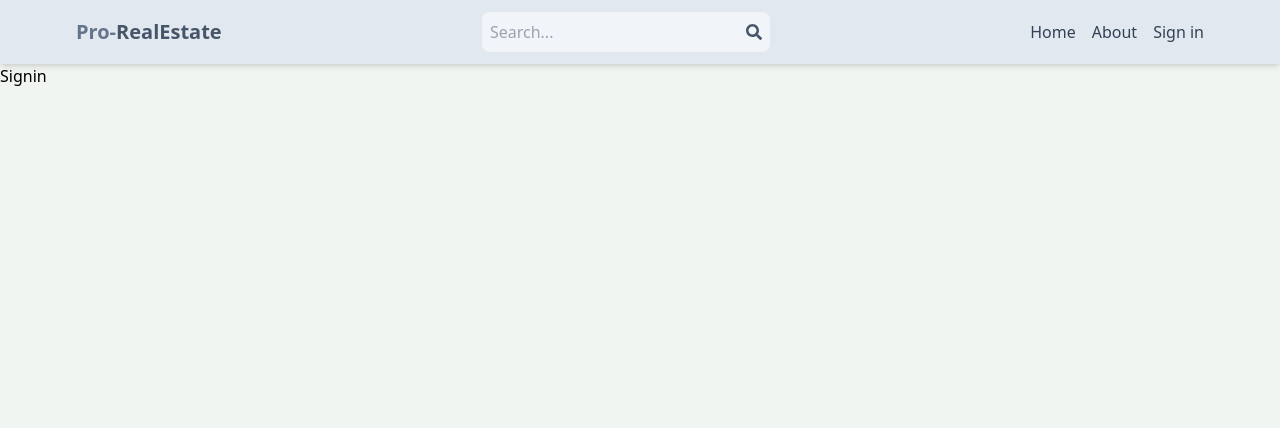
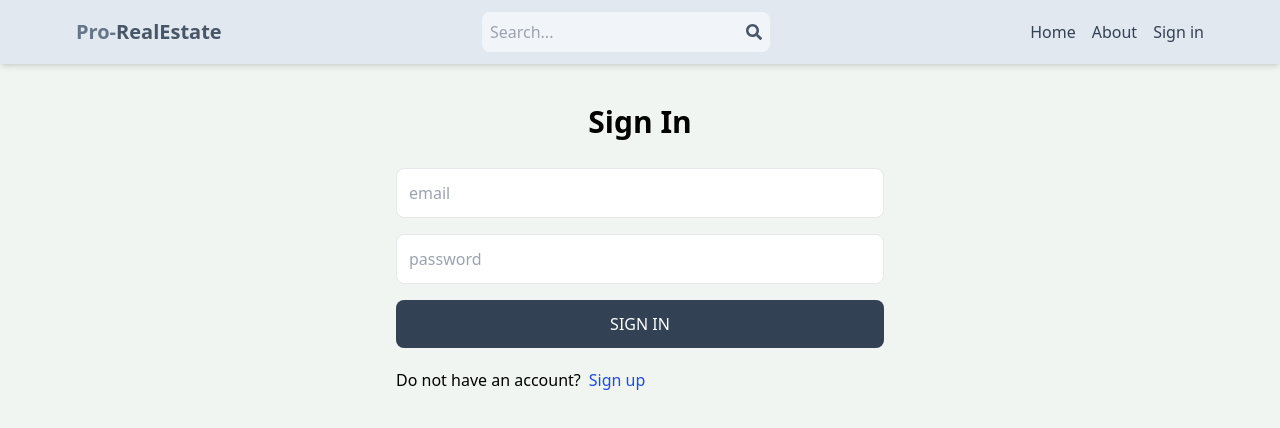
Before and after one commit to AungThuyeinHein/real-estate, a React (Vite) app in the folder client/: page /sign-in in a window 1280 px wide. Shown: the top 428 px of the page. Built offline with nearby package versions, Linux system fonts and the light colour scheme.

Commit message:
create signin ui and func

```diff
--- a/client/src/pages/SignIn.jsx
+++ b/client/src/pages/SignIn.jsx
@@ -1,5 +1,73 @@
-import React from "react";
+import { useState } from "react";
+import { Link, useNavigate } from "react-router-dom";
 
-export default function Signin() {
-  return <div>Signin</div>;
+export default function SignIn() {
+  const [formData, setFormData] = useState({});
+  const [error, setError] = useState(null);
+  const [loading, setLoading] = useState(false);
+  const navigate = useNavigate();
+  const handleChange = (e) => {
+    setFormData({
+      ...formData,
+      [e.target.id]: e.target.value,
+    });
+  };
+  const handleSubmit = async (e) => {
+    e.preventDefault();
+    try {
+      setLoading(true);
+      const res = await fetch("/api/auth/signin", {
+        method: "POST",
+        headers: { "Content-Type": "application/json" },
+        body: JSON.stringify(formData),
+      });
+      const data = await res.json();
+      if (data.success === false) {
+        setError(data.message);
+        setLoading(false);
+        return;
+      }
+      setLoading(false);
+      setError(null);
+      navigate("/");
+    } catch (error) {
+      setLoading(false);
+      setError(error.message);
+    }
+  };
+
+  return (
+    <div className="p-3 max-w-lg mx-auto">
+      <h1 className="text-3xl text-center font-semibold my-7">Sign In</h1>
+      <form onSubmit={handleSubmit} action="" className="flex flex-col gap-4">
+        <input
+          type="text"
+          placeholder="email"
+          className="border p-3 rounded-lg"
+          id="email"
+          onChange={handleChange}
+        />
+        <input
+          type="password"
+          placeholder="password"
+          className="border p-3 rounded-lg"
+          id="password"
+          onChange={handleChange}
+        />
+        <button
+          disabled={loading}
+          className="bg-slate-700 text-white p-3 rounded-lg uppercase hover:opacity-95 disabled:opacity-80"
+        >
+          {loading ? "Loading..." : "Sign In"}
+        </button>
+      </form>
+      <div className="flex gap-2 mt-5">
+        <p>Do not have an account?</p>
+        <Link to="/sign-up">
+          <span className="text-blue-700">Sign up</span>
+        </Link>
+      </div>
+      {error && <p className="text-red-500 mt-5">{error}</p>}
+    </div>
+  );
 }
--- a/client/src/pages/SignUp.jsx
+++ b/client/src/pages/SignUp.jsx
@@ -55,7 +55,7 @@
           onChange={handleChange}
         />
         <input
-          type="text"
+          type="password"
           placeholder="password"
           className="border p-3 rounded-lg"
           id="password"
```
